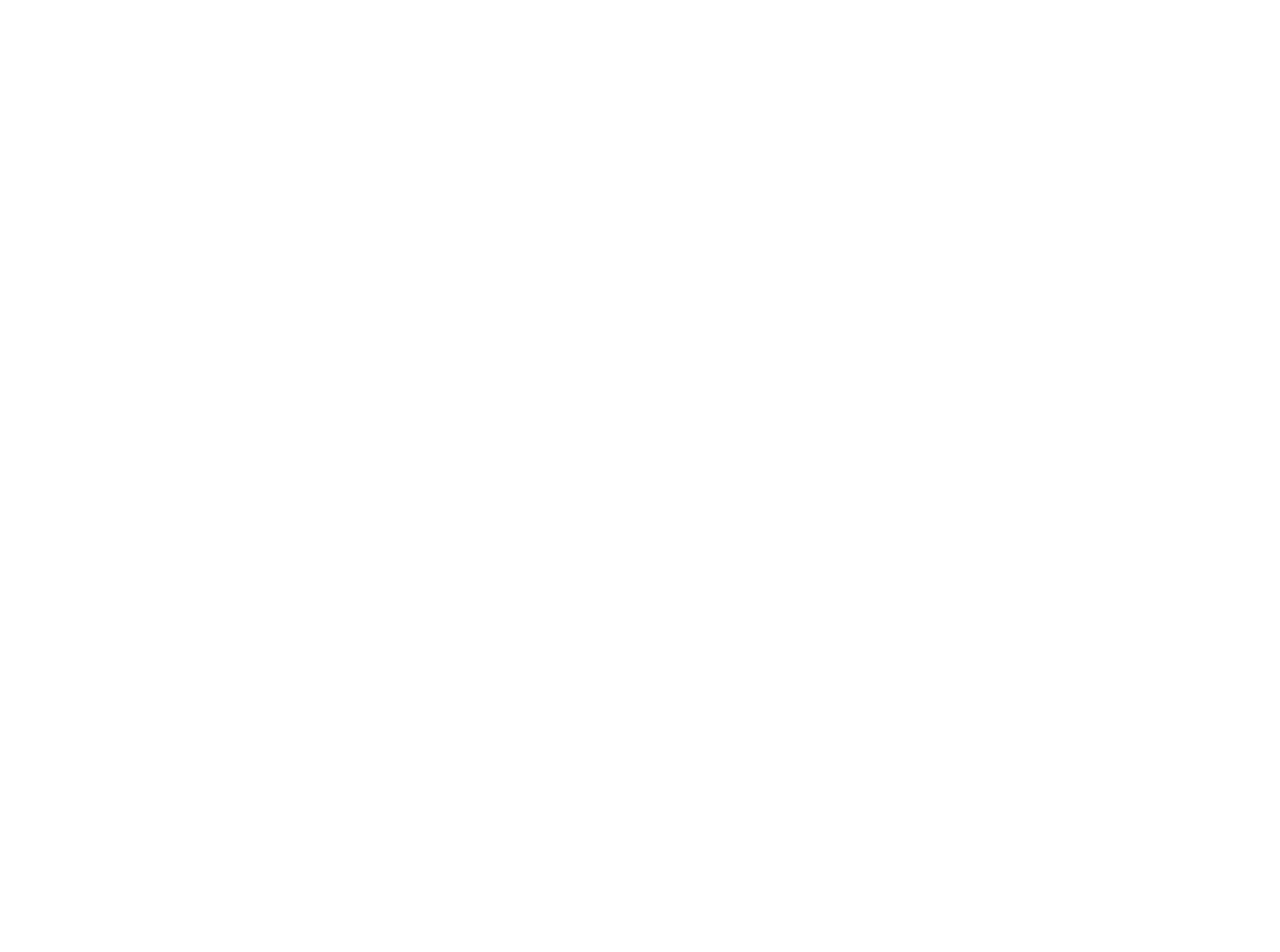
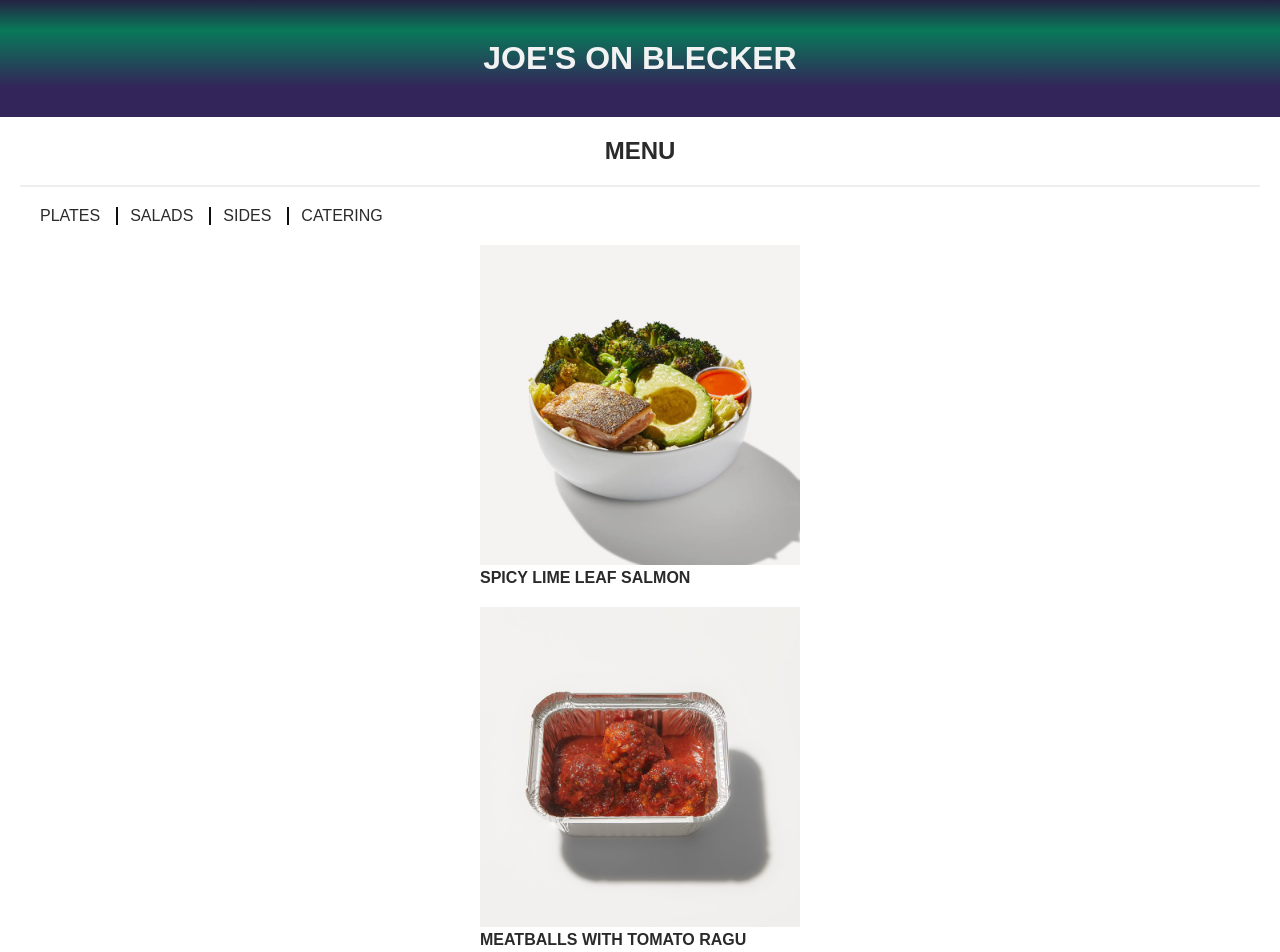
Before and after one commit to yefim/creepy-menu, a website built with Parcel: page index.html in a window 1280 px wide. Shown: the top 952 px of the page. Before the commit the page ends 800 px from the top, so only its background shows below. Built offline with nearby package versions, Linux system fonts and the light colour scheme.

Commit message:
Add menu;

```diff
--- a/index.html
+++ b/index.html
@@ -3,9 +3,37 @@
   <head>
     <title></title>
     <meta name="viewport" content="width=device-width, initial-scale=1" />
-    <link rel="stylesheet.scss" href="styles.scss" />
+    <link rel="stylesheet" href="styles.scss" />
   </head>
   <body>
+    <main>
+      <h1>Joe's on Blecker</h1>
+      <h2>Menu</h2>
+      <ul>
+        <li>Plates</li>
+        <li>Salads</li>
+        <li>Sides</li>
+        <li>Catering</li>
+      </ul>
+      <div class="items">
+        <div>
+          <img src="./images/salmon.jpg" width="320" height="320">
+          <p>Spicy lime leaf salmon</p>
+        </div>
+        <div>
+          <img src="./images/meatballs.jpg" width="320" height="320">
+          <p>Meatballs with tomato ragu</p>
+        </div>
+        <div>
+          <img src="./images/chicken.jpg" width="320" height="320">
+          <p>Herb roasted chicken</p>
+        </div>
+        <div>
+          <img src="./images/salad.jpg" width="320" height="320">
+          <p>Crunchy radish &amp; lettuce</p>
+        </div>
+      </div>
+    </main>
     <script src="script.js"></script>
   </body>
 </html>
--- a/styles.scss
+++ b/styles.scss
@@ -7,3 +7,59 @@ html {
 *:after {
   box-sizing: inherit;
 }
+
+* {
+  margin: 0;
+  padding: 0;
+}
+
+body {
+  font-family: sans-serif;
+  color: #2a2a2a;
+}
+
+h1 {
+  background: linear-gradient(180deg, rgba(35,33,66,1) 0%, rgba(9,121,89,1) 26%, rgba(51,37,89,1) 75%);
+  color: #f2f2f2;
+  text-transform: uppercase;
+  padding: 40px 0;
+  text-align: center;
+}
+
+h2 {
+  text-align: center;
+  padding: 20px 0;
+  border-bottom: 2px solid #eee;
+  margin: 0 20px;
+  text-transform: uppercase;
+}
+
+ul {
+  display: flex;
+  list-style: none;
+  padding: 20px 40px;
+  overflow-x: auto;
+}
+
+li {
+  text-transform: uppercase;
+}
+
+li:not(:last-child) {
+  padding-right: 16px;
+  margin-right: 12px;
+  border-right: 2px solid #0f0f0f;
+}
+
+.items {
+  display: flex;
+  flex-direction: column;
+  gap: 20px;
+  align-items: center;
+  padding-bottom: 80px;
+
+  p {
+    text-transform: uppercase;
+    font-weight: bold;
+  }
+}
```
Also changed, not shown: images/chicken.jpg (added), images/meatballs.jpg (added), images/salad.jpg (added), images/salmon.jpg (added).
